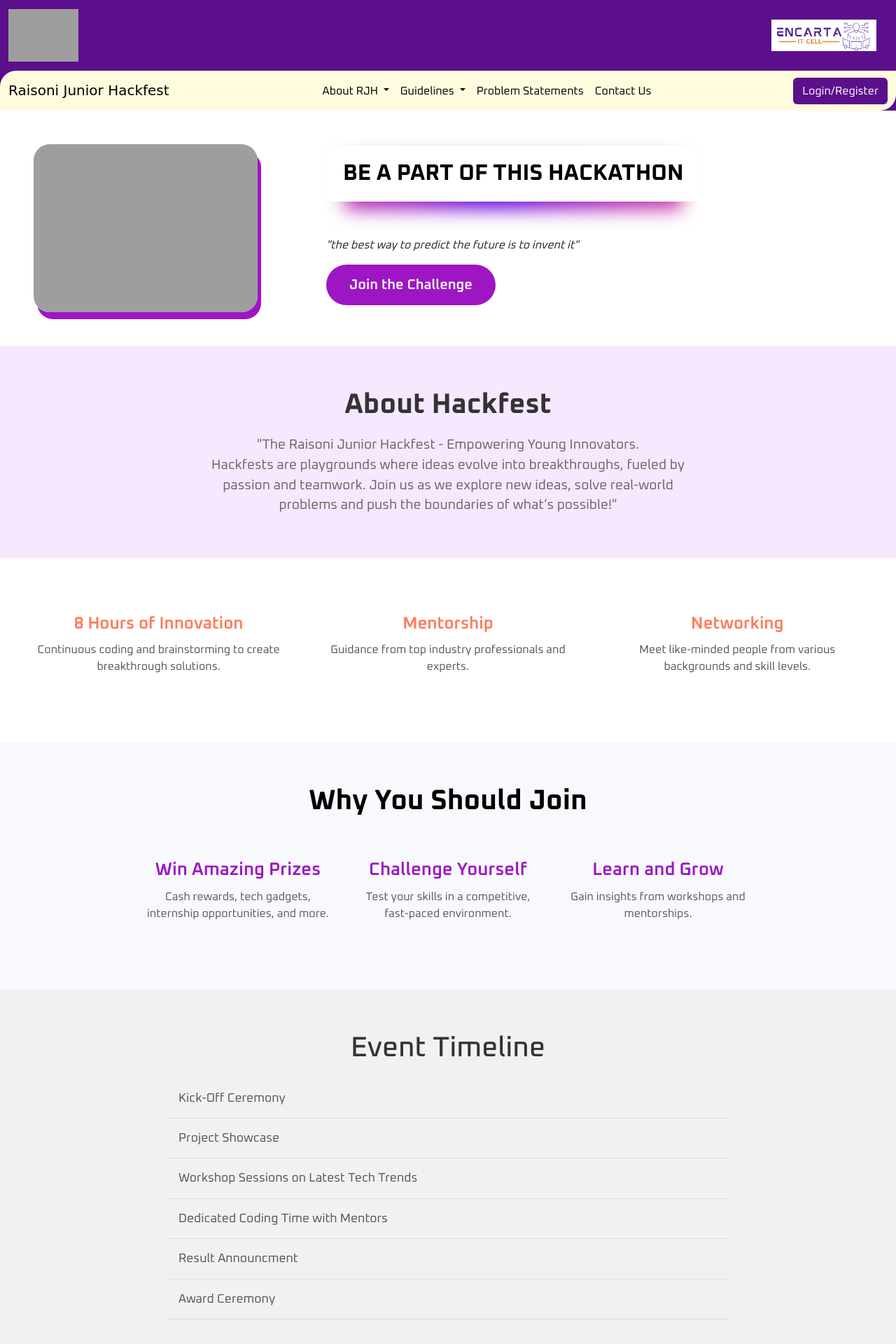
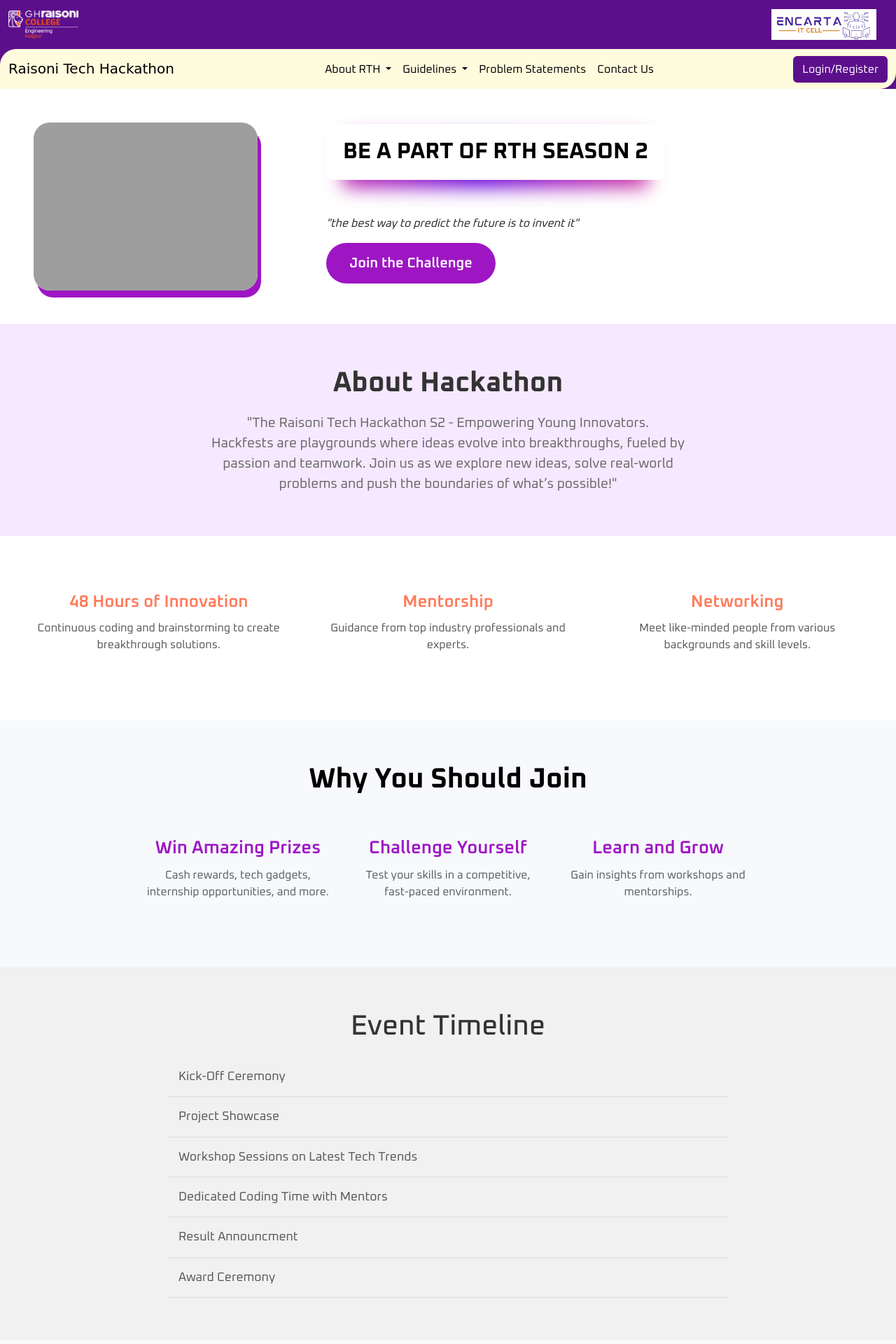
Before and after one commit to Abdul0925/Hackathon-Website, a PHP site: page /phpmail/ in a window 1280 px wide. Shown: the top 1920 px of the page at 70% size. Run offline with PHP 8.4, Linux system fonts and the light colour scheme; some libraries are stand-ins or nearby versions; some web fonts are replaced; grey boxes are pictures that could not be loaded.

Commit message:
Before big Changes

```diff
--- a/contactUs.php
+++ b/contactUs.php
@@ -280,7 +280,7 @@
             <div class="container-fluid">
                 <!-- Left: Logo -->
                 <a class="navbar-brand" href="https://ghrstu.edu.in/">
-                    <img src="https://ghrstu.edu.in/assets/images/ghru-nagpur.png" alt="" height="" width="100px">
+                <img src="./picture/ghrce-logo-white.png" alt="Error Loading" height="" width="100px">
                 </a>
 
                 <div class="d-flex">
@@ -296,7 +296,7 @@
                 <div class="container-fluid font-style-text">
                     <!-- Left: Logo -->
                     <a class="navbar-brand" href="index.php">
-                        <span class="heading-font">Raisoni Junior Hackfest</span>
+                        <span class="heading-font">Raisoni Tech Hackathon</span>
                     </a>
 
                     <a>
--- a/index.php
+++ b/index.php
@@ -393,7 +393,7 @@
         <div class="container-fluid">
             <!-- Left: Logo -->
             <a class="navbar-brand" href="https://ghrstu.edu.in/">
-                <img src="https://ghrstu.edu.in/assets/images/ghru-nagpur.png" alt="" height="" width="100px">
+                <img src="./picture/ghrce-logo-white.png" alt="Error Loading" height="" width="100px">
             </a>
 
             <div class="d-flex">
@@ -410,7 +410,7 @@
             <div class="container-fluid font-style-text">
                 <!-- Left: Logo -->
                 <a class="navbar-brand" href="index.php">
-                    <span class="heading-font">Raisoni Junior Hackfest</span>
+                    <span class="heading-font">Raisoni Tech Hackathon</span>
                 </a>
 
                 <!-- Toggle Button for Mobile View (Right aligned) -->
@@ -421,14 +421,14 @@
                 <!-- Center: Links with Dropdowns and Login/Register Button -->
                 <div class="collapse navbar-collapse justify-content-center" id="navbarNav">
                     <ul class="navbar-nav c-black">
-                        <!-- Dropdown: About RJH -->
+                        <!-- Dropdown: About RTH -->
                         <li class="nav-item dropdown">
                             <a class="nav-link c-black dropdown-toggle" href="#" id="aboutDropdown" role="button" data-bs-toggle="dropdown" aria-expanded="false">
-                                About RJH
+                                About RTH
                             </a>
                             <ul class="dropdown-menu" aria-labelledby="aboutDropdown">
-                                <li><a class="dropdown-item" href="processFlow.php">RJH Process Flow</a></li>
-                                <li><a class="dropdown-item" href="themes.php">RJH Themes</a></li>
+                                <li><a class="dropdown-item" href="processFlow.php">RTH Process Flow</a></li>
+                                <li><a class="dropdown-item" href="themes.php">RTH Themes</a></li>
                                 <li><a class="dropdown-item" href="implementationTeam.php">Implementation Team</a></li>
                                 <li><a class="dropdown-item" href="pastHackathons.php">Our Past Hackathons</a></li>
                             </ul>
@@ -479,7 +479,7 @@
             <img src="https://i.pinimg.com/564x/08/ff/65/08ff655ded24544c02b0b22ce255df09.jpg" alt="Hackathon Image" width="50%">
         </div>
         <div class="cover-container">
-            <div class="overlay-text1 font-style-text font-style-text">BE A PART OF THIS HACKATHON</div>
+            <div class="overlay-text1 font-style-text font-style-text">BE A PART OF RTH SEASON 2</div>
             <p><i>"the best way to predict the future is to invent it"</i></p>
             <header class="hero-section">
                 <div class="hero-content">
@@ -492,8 +492,8 @@
 
     <!-- About Section -->
     <section class="about">
-        <h2>About Hackfest</h2>
-        <p>"The Raisoni Junior Hackfest - Empowering Young Innovators.</p>
+        <h2>About Hackathon</h2>
+        <p>"The Raisoni Tech Hackathon S2 - Empowering Young Innovators.</p>
         <p>Hackfests are playgrounds where ideas evolve into breakthroughs, fueled by passion and teamwork. Join us as we explore new ideas, solve real-world problems and push the boundaries of what’s possible!"</p>
 
     </section>
@@ -501,7 +501,7 @@
     <!-- Highlights Section -->
     <section class="highlights d-block d-lg-flex">
         <div class="highlight-item">
-            <h4>8 Hours of Innovation</h4>
+            <h4>48 Hours of Innovation</h4>
             <p>Continuous coding and brainstorming to create breakthrough solutions.</p>
         </div>
         <div class="highlight-item">
--- a/mentor_dashboard.php
+++ b/mentor_dashboard.php
@@ -187,7 +187,7 @@ $result2 = mysqli_query($conn, "SELECT * FROM notifications ORDER BY id DESC");
                 </div>
 
                 <a href="mentor_dashboard.php" class="active nav-link">Dashboard</a>
-                <a href="mentor_my_teams.php" class=" nav-link">My Teams</a>
+                <a href="mentor_my_teams.php" class=" nav-link">My Team</a>
                 <a href="mentor_result.php" class=" nav-link">Results</a>
                 <a href="mentor_problem_statements.php" class=" nav-link">Problem Statements</a>
                 <a href="mentor_guidelines.php" class=" nav-link">Guidelines</a>
```
Also changed, not shown: indexNavbar.php (+6 -6 lines), loginPage.php (+15 -19 lines), mentor_my_teams.php (+24 -18 lines), registerPage.php (+21 -19 lines), picture/ghrce-logo-white.png (added).
